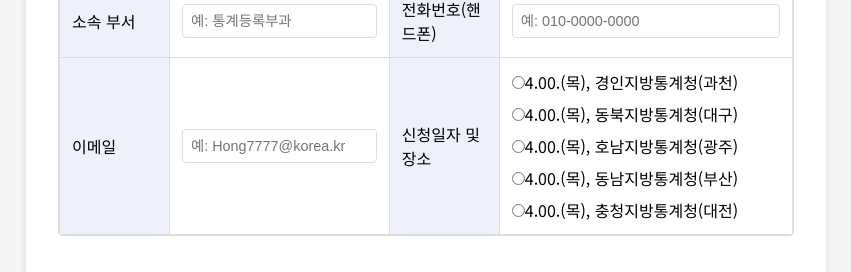
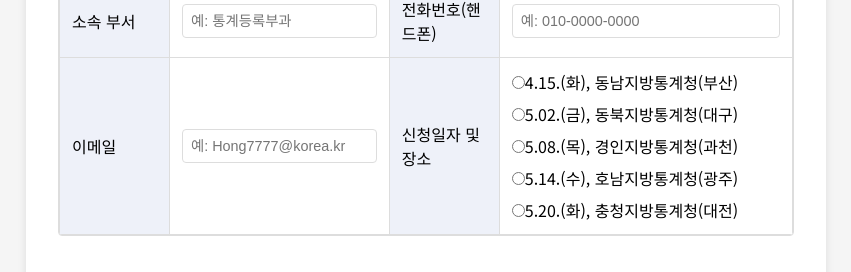
Before and after one commit to sang-w00/korean-form-app, a Next.js app: page /local-gov in a window 1280 px wide. Shown: the part 771-1043 px from the top of the page, without its empty margins (214-1065 px from the left). Built offline with nearby package versions, Linux system fonts and the light colour scheme.

Commit message:
체크박스 수정

```diff
--- a/src/app/local-gov/page.js
+++ b/src/app/local-gov/page.js
@@ -246,57 +246,57 @@ export default function LocalGovForm() {
                         <div>
                           <input
                             type="radio"
-                            id="location_gwangju"
+                            id="location_busan"
                             name="selectedLocation"
-                            value="4.00.(목), 경인지방통계청(과천)"
-                            checked={formData.selectedLocation === "4.00.(목), 경인지방통계청(과천)"}
+                            value="4.15.(화), 동남지방통계청(부산)"
+                            checked={formData.selectedLocation === "4.15.(화), 동남지방통계청(부산)"}
                             onChange={handleInputChange}
                           />
-                          <label htmlFor="location_gwangju">4.00.(목), 경인지방통계청(과천)</label>
+                          <label htmlFor="location_busan">4.15.(화), 동남지방통계청(부산)</label>
                         </div>
                         <div>
                           <input
                             type="radio"
                             id="location_daegu"
                             name="selectedLocation"
-                            value="4.00.(목), 동북지방통계청(대구)"
-                            checked={formData.selectedLocation === "4.00.(목), 동북지방통계청(대구)"}
+                            value="5.02.(금), 동북지방통계청(대구)"
+                            checked={formData.selectedLocation === "5.02.(금), 동북지방통계청(대구)"}
                             onChange={handleInputChange}
                           />
-                          <label htmlFor="location_daegu">4.00.(목), 동북지방통계청(대구)</label>
+                          <label htmlFor="location_daegu">5.02.(금), 동북지방통계청(대구)</label>
                         </div>
                         <div>
                           <input
                             type="radio"
-                            id="location_gwangju2"
+                            id="location_gwacheon"
                             name="selectedLocation"
-                            value="4.00.(목), 호남지방통계청(광주)"
-                            checked={formData.selectedLocation === "4.00.(목), 호남지방통계청(광주)"}
+                            value="5.08.(목), 경인지방통계청(과천)"
+                            checked={formData.selectedLocation === "5.08.(목), 경인지방통계청(과천)"}
                             onChange={handleInputChange}
                           />
-                          <label htmlFor="location_gwangju2">4.00.(목), 호남지방통계청(광주)</label>
+                          <label htmlFor="location_gwacheon">5.08.(목), 경인지방통계청(과천)</label>
                         </div>
                         <div>
                           <input
                             type="radio"
-                            id="location_busan"
+                            id="location_gwangju"
                             name="selectedLocation"
-                            value="4.00.(목), 동남지방통계청(부산)"
-                            checked={formData.selectedLocation === "4.00.(목), 동남지방통계청(부산)"}
+                            value="5.14.(수), 호남지방통계청(광주)"
+                            checked={formData.selectedLocation === "5.14.(수), 호남지방통계청(광주)"}
                             onChange={handleInputChange}
                           />
-                          <label htmlFor="location_busan">4.00.(목), 동남지방통계청(부산)</label>
+                          <label htmlFor="location_gwangju">5.14.(수), 호남지방통계청(광주)</label>
                         </div>
                         <div>
                           <input
                             type="radio"
                             id="location_daejeon"
                             name="selectedLocation"
-                            value="4.00.(목), 충청지방통계청(대전)"
-                            checked={formData.selectedLocation === "4.00.(목), 충청지방통계청(대전)"}
+                            value="5.20.(화), 충청지방통계청(대전)"
+                            checked={formData.selectedLocation === "5.20.(화), 충청지방통계청(대전)"}
                             onChange={handleInputChange}
                           />
-                          <label htmlFor="location_daejeon">4.00.(목), 충청지방통계청(대전)</label>
+                          <label htmlFor="location_daejeon">5.20.(화), 충청지방통계청(대전)</label>
                         </div>
                       </div>
                     </td>
```
Also changed, not shown: src/app/page.js (+5 -5 lines).
